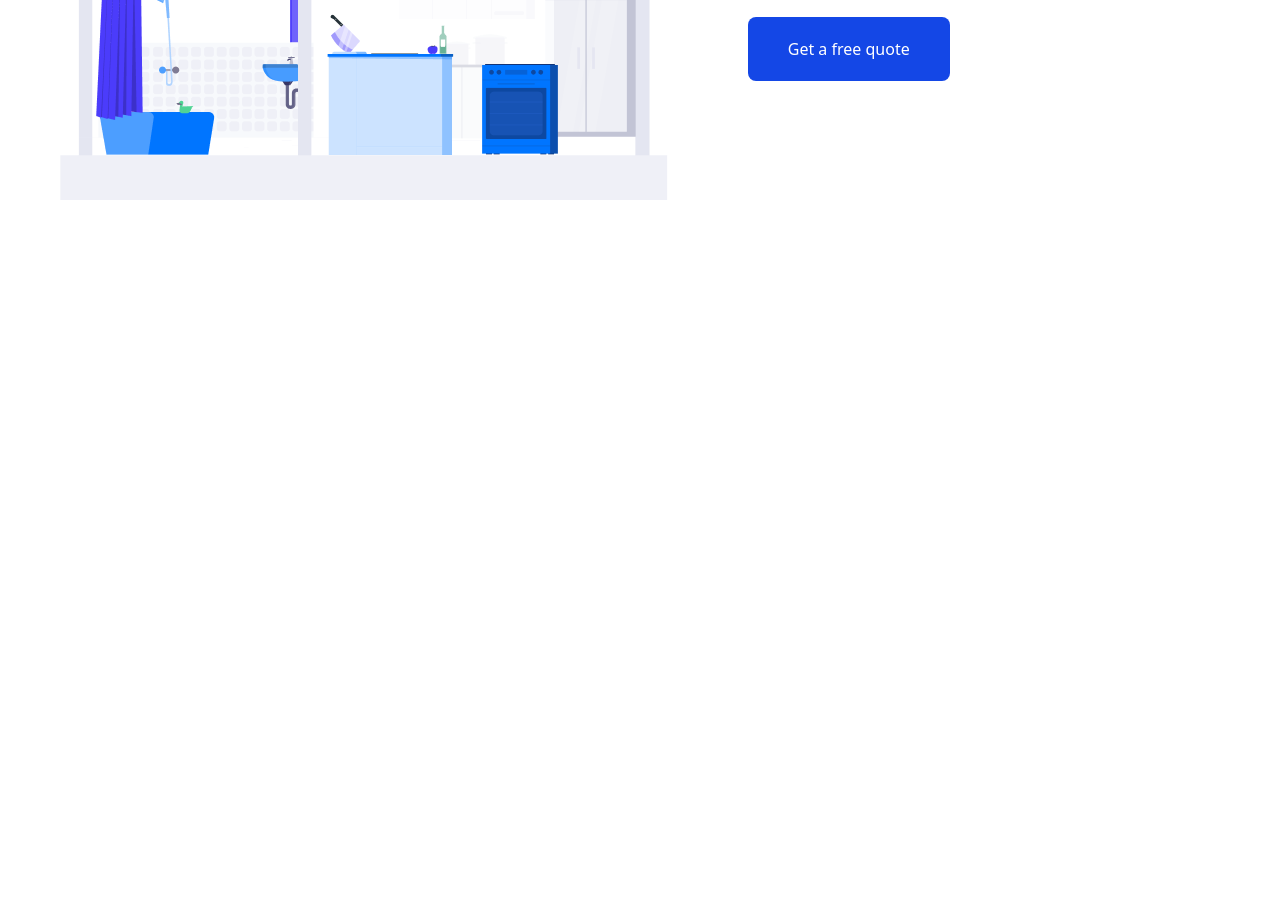
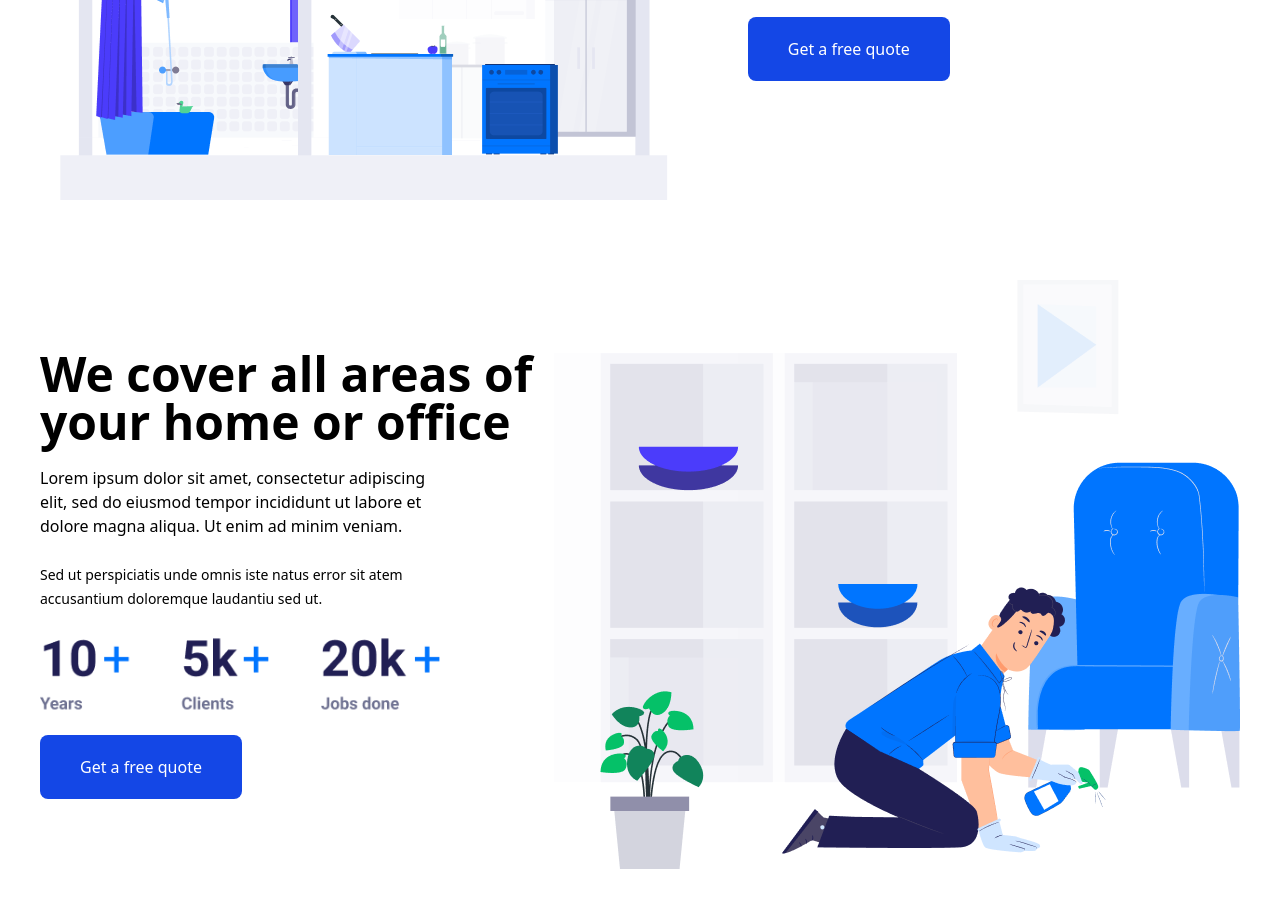
Before and after one commit to habibullohtuganov-ctrl/home_work9, a website: page index.html in a window 1280 px wide. Shown: the part 3771-4678 px from the top of the page. Before the commit the page ends 4051 px from the top, so only its background shows below. Drawn offline with Linux system fonts and the light colour scheme.

Commit message:
7 commit

```diff
--- a/index.html
+++ b/index.html
@@ -1,5 +1,6 @@
 <!DOCTYPE html>
 <html lang="en">
+
 <head>
     <meta charset="UTF-8">
     <meta name="viewport" content="width=device-width, initial-scale=1.0">
@@ -27,7 +28,8 @@
     <div class="w-[1200px] m-auto flex justify-between items-center">
         <div class="flex flex-col gap-5">
             <h1 class="text-6xl font-bold">Quality cleaning <br> for your home</h1>
-            <p class="w-100">Condimentum mauris sit cursus amet id non neque pharetra nulla ornare sed facilisis senectus dapibus nibh ultrices eget suscipit aliquet et nulla magna lacus penatibus.</p>
+            <p class="w-100">Condimentum mauris sit cursus amet id non neque pharetra nulla ornare sed facilisis
+                senectus dapibus nibh ultrices eget suscipit aliquet et nulla magna lacus penatibus.</p>
             <div>
                 <div class=" flex gap-3.5 items-center w-">
                     <button class="py-[20px] px-[40px] bg-blue-700 text-white rounded-lg">Get a free quote</button>
@@ -43,7 +45,8 @@
     <div class="max-w-300 m-auto flex flex-col gap-15 items-center justify-between my-40">
         <div class=" flex flex-col gap-5 ">
             <p class="text-5xl font-bold">How our service works?</p>
-            <p class="text-center">Sagittis nibh scelerisque vitae eget vulputate sem elementum sed <br> neque nisi felis non ultrices massa id egestas quam velit pretium nu.</p>
+            <p class="text-center">Sagittis nibh scelerisque vitae eget vulputate sem elementum sed <br> neque nisi
+                felis non ultrices massa id egestas quam velit pretium nu.</p>
         </div>
         <div class=" flex gap-10 text-center">
             <div class="flex flex-col gap-5 items-center justify-between">
@@ -64,29 +67,37 @@
         </div>
         <div class="flex gap-5 ">
             <button class="p-5 bg-[#0075FF] rounded-2xl text-white shadow-2xl">Get a free quote</button>
-            <button class="p-5 bg-white rounded-2xl text-black shadow-2xl border border-gray-200">Explore services</button>
+            <button class="p-5 bg-white rounded-2xl text-black shadow-2xl border border-gray-200">Explore
+                services</button>
         </div>
     </div>
     <div class="max-w-300 m-auto flex flex-col gap-15 items-center justify-between my-40">
         <div class=" flex gap-5 justify-between gap-120 items-center">
             <p class="text-5xl font-bold">Take a look at our <br> professional services</p>
-            <button class="p-5 bg-white rounded-2xl text-black shadow-2xl border border-gray-200">Explore services</button>
+            <button class="p-5 bg-white rounded-2xl text-black shadow-2xl border border-gray-200">Explore
+                services</button>
         </div>
         <div class=" flex gap-10 text-center">
-            <div class="flex flex-col gap-5 items-center justify-between border border-gray-200 p-10 rounded-2xl hover:shadow-xl">
+            <div
+                class="flex flex-col gap-5 items-center justify-between border border-gray-200 p-10 rounded-2xl hover:shadow-xl">
                 <img src="./IMAGE (34).png" alt="">
                 <p class="text-2xl font-bold">House cleaning</p>
-                <p>Lorem ipsum dolor sit amet consecte tur adipiscing elit semper dalaracc lacus vel facilisis volutpat est.</p>
+                <p>Lorem ipsum dolor sit amet consecte tur adipiscing elit semper dalaracc lacus vel facilisis volutpat
+                    est.</p>
             </div>
-            <div class="flex flex-col gap-5 items-center justify-between border border-gray-200 p-10 rounded-2xl hover:shadow-xl">
+            <div
+                class="flex flex-col gap-5 items-center justify-between border border-gray-200 p-10 rounded-2xl hover:shadow-xl">
                 <img src="./IMAGE (35).png" alt="">
                 <p class="text-2xl font-bold">Office cleaning</p>
-                <p>Lorem ipsum dolor sit amet consecte tur adipiscing elit semper dalaracc lacus vel facilisis volutpat est.</p>
+                <p>Lorem ipsum dolor sit amet consecte tur adipiscing elit semper dalaracc lacus vel facilisis volutpat
+                    est.</p>
             </div>
-            <div class="flex flex-col gap-5 items-center justify-between border border-gray-200 p-10 rounded-2xl hover:shadow-xl">
+            <div
+                class="flex flex-col gap-5 items-center justify-between border border-gray-200 p-10 rounded-2xl hover:shadow-xl">
                 <img src="./IMAGE (36).png" alt="">
                 <p class="text-2xl font-bold">Industrial cleaning</p>
-                <p>Lorem ipsum dolor sit amet consecte tur adipiscing elit semper dalaracc lacus vel facilisis volutpat est.</p>
+                <p>Lorem ipsum dolor sit amet consecte tur adipiscing elit semper dalaracc lacus vel facilisis volutpat
+                    est.</p>
             </div>
         </div>
     </div>
@@ -97,7 +108,8 @@
         </div>
         <div class="flex flex-col gap-5">
             <h1 class="text-5xl font-bold">We cover all areas of <br> your home or office</h1>
-            <p class="w-100">Lorem ipsum dolor sit amet, consectetur adipiscing elit, sed do eiusmod tempor incididunt ut labore et dolore magna aliqua. Ut enim ad minim veniam.</p>
+            <p class="w-100">Lorem ipsum dolor sit amet, consectetur adipiscing elit, sed do eiusmod tempor incididunt
+                ut labore et dolore magna aliqua. Ut enim ad minim veniam.</p>
             <img src="./Frame (36).png" alt="" class="w-70">
             <div>
                 <div class=" flex gap-3.5 items-center w-">
@@ -106,6 +118,26 @@
             </div>
         </div>
     </div>
+    <div class="w-[1200px] m-auto flex justify-between items-center my-20">
+        <div class="flex flex-col gap-5">
+            <h1 class="text-5xl font-bold">We cover all areas of <br> your home or office</h1>
+            <p class="w-100">Lorem ipsum dolor sit amet, consectetur adipiscing elit, sed do eiusmod tempor incididunt
+                ut labore et dolore magna aliqua. Ut enim ad minim veniam. <br> <br>
+                <span class="text-[14px]"> Sed ut perspiciatis unde omnis iste natus error sit atem accusantium
+                    doloremque laudantiu sed ut.</span>
+            </p>
+            <img src="./Frame (37).png" alt="" class="w-100">
+            <div>
+                <div class=" flex gap-3.5 items-center w-">
+                    <button class="py-[20px] px-[40px] bg-blue-700 text-white rounded-lg">Get a free quote</button>
+                </div>
+            </div>
+        </div>
+        <div>
+            <img src="./IMAGE (38).png">
+        </div>
+    </div>
+
 </body>
 
 </html>
```
Also changed, not shown: Frame (37).png (added), IMAGE (38).png (added), IMAGE (39).png (added), src/output.css. Lines whose indentation alone changed are shown as unchanged.
